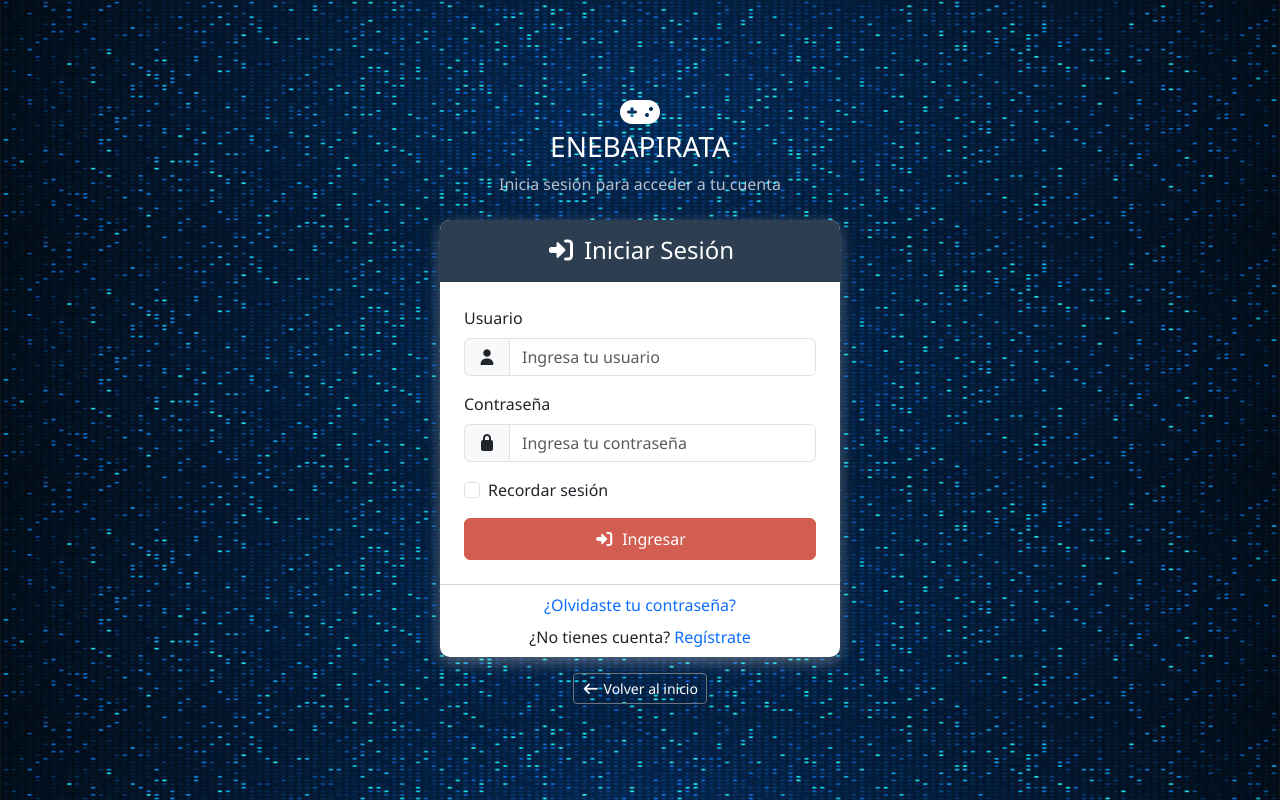
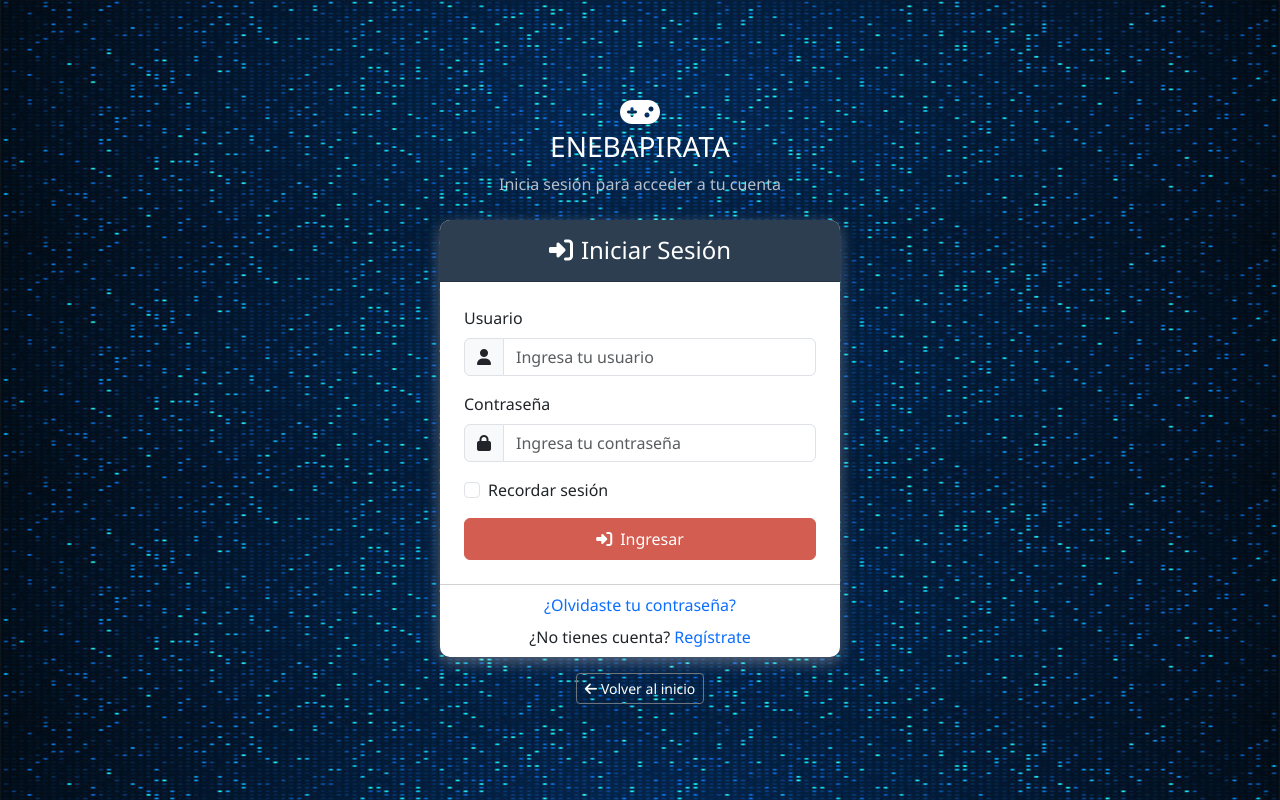
Before and after one commit to ArtyomStkr/Artyom-Host-2, a plain HTML site: page login.html in a window 1280 px wide. Drawn offline with nearby package versions, Linux system fonts and the light colour scheme.

Commit message:
Update login.html

```diff
--- a/login.html
+++ b/login.html
@@ -6,7 +6,7 @@
     <title>Login - ENEBAPIRATA</title>
 
     <link rel="stylesheet" href="css/bootstrap.min.css" >
-    <link rel="stylesheet" href="font-awesome/6.4.0/css/all.min.css">
+    <link rel="stylesheet" href="https://cdnjs.cloudflare.com/ajax/libs/font-awesome/6.4.0/css/all.min.css">
     <style>
         :root {
             --primary-color: #2c3e50;
```
